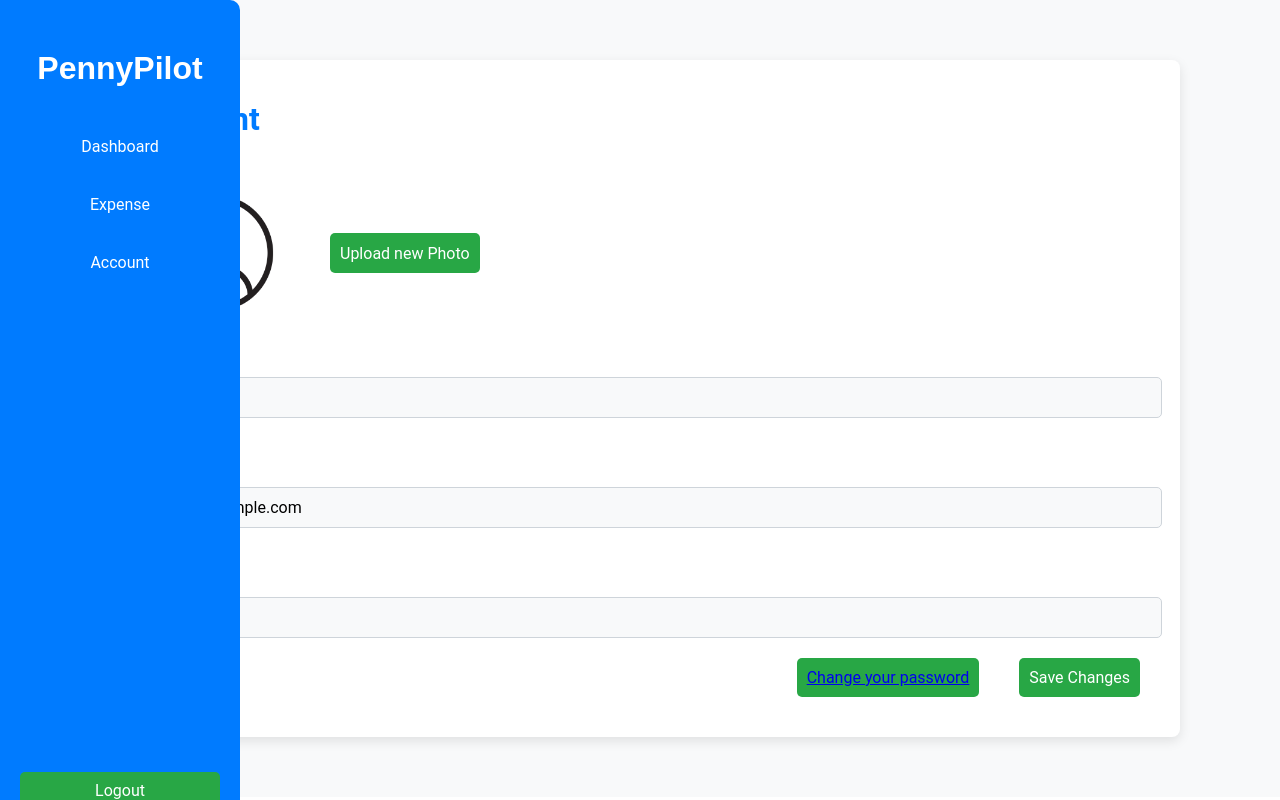
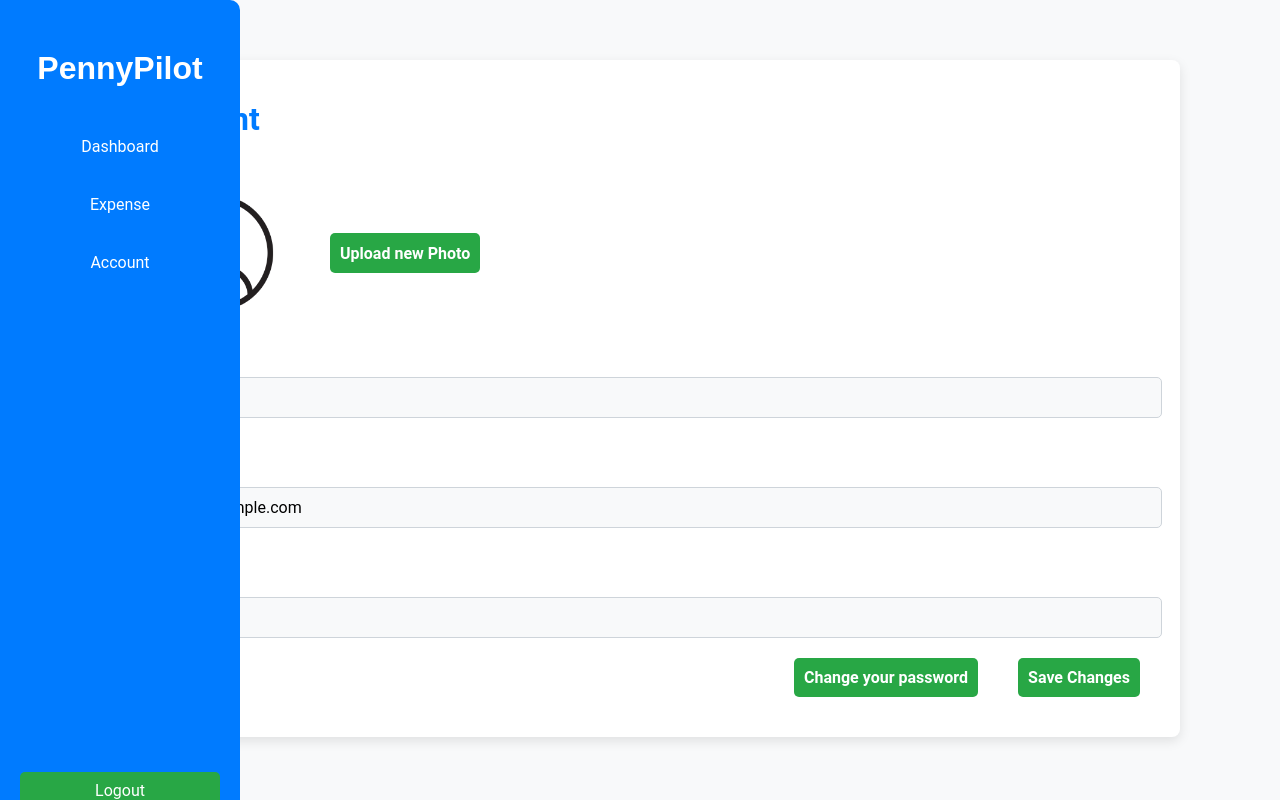
Before and after one commit to DennisCodeInstituteBC/PennyPilot, a Django app: page /account/ in a window 1280 px wide. Run offline with Django 4.2, Linux system fonts and the light colour scheme; a user stored in the database is signed in; tables that the repository leaves empty hold one stand-in row (values such as "Sample post"); some libraries are stand-ins or nearby versions.

Commit message:
css styling changes and fixes to buttons, main.css

```diff
--- a/expense_app/static/css/account.css
+++ b/expense_app/static/css/account.css
@@ -60,12 +60,19 @@ h2 {
 /* Upload Photo Button */
 .article button {
     background-color: #28A745; /* Green for action buttons */
-    color: white;
+    color: #fff;
     font-size: 16px;
     padding: 10px;
     border: none;
     border-radius: 5px;
     cursor: pointer;
+    font-weight: bold;
+}
+
+.article button a{
+    text-decoration: none;
+    color: #fff;
+    font-weight: bold;
 }
 
 .article button:hover {
--- a/expense_app/static/css/expense.css
+++ b/expense_app/static/css/expense.css
@@ -95,7 +95,7 @@
 }
 
 .delete-btn:hover {
-    background-color: #dc3545;
+    background-color: #52070e;
 }
 
 /* Responsive Design */
--- a/static/css/main.css
+++ b/static/css/main.css
@@ -8,13 +8,16 @@
 
 /* Global Styles */
 
+body{
+    background-color: #F8F9FA;
+}
+
 .main-container{
     display: flex;
     justify-content: center;
     align-items: center;;
     margin: 0 auto;
     padding: 20px;
-    background-color: #F8F9FA;
 }
 
 h1, h2, h3, h4, h5, h6 {
--- a/templates/account/password_change.html
+++ b/templates/account/password_change.html
@@ -22,7 +22,7 @@
                 {{ form.as_p }}
             </div>
             <button type="submit" name="action" class="btn btn-primary">{% trans "Change Password" %}</button>
-            <a href="{% url 'account_reset_password' %}" class="link">{% trans "Forgot Password?" %}</a>
+            <a href="{% url 'account' %}" class="btn btn-secondary">Cancel</a>
         </form>
     </div>
 {% endblock content %}
```
